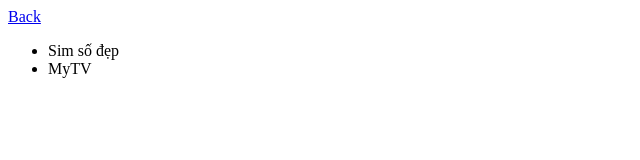
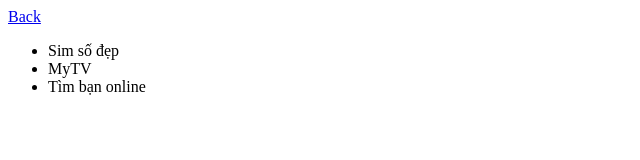
Before and after one commit to cuongnm39/myblog, a plain HTML site: page product.html in a window 1280 px wide. Shown: the full height of the page, 0-640 px from the left. Drawn offline with Linux system fonts and the light colour scheme.

Commit message:
Tìm bạn online #5

```diff
--- a/product.html
+++ b/product.html
@@ -7,6 +7,7 @@
         <ul>
             <li>Sim số đẹp</li>
             <li>MyTV</li>
+            <li>Tìm bạn online</li>
         </ul>
     </body>
 </html>
```
